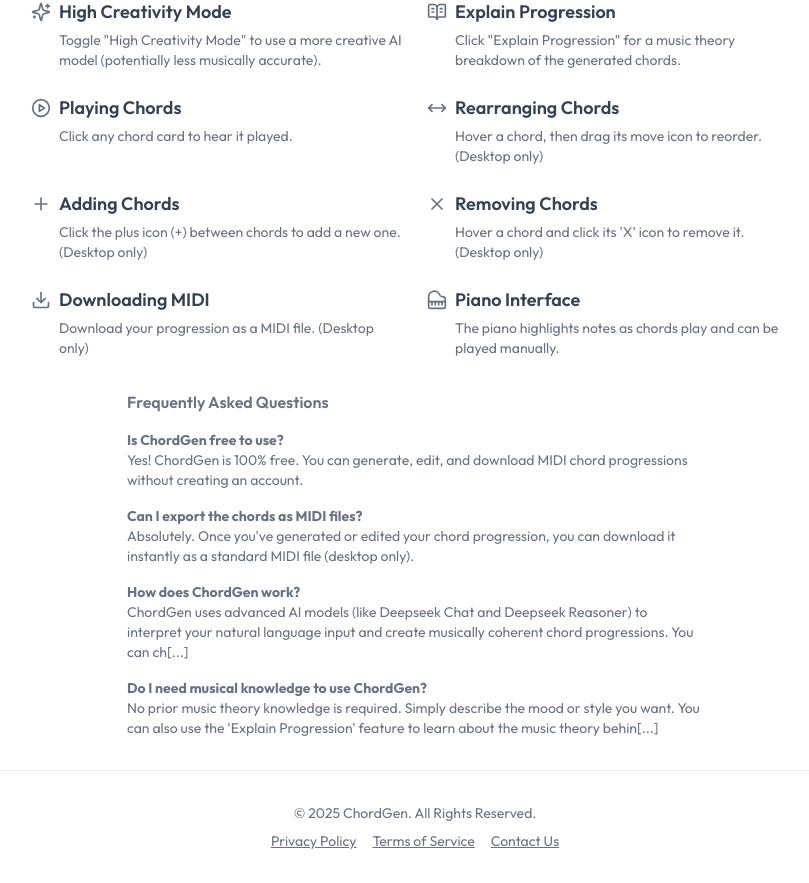
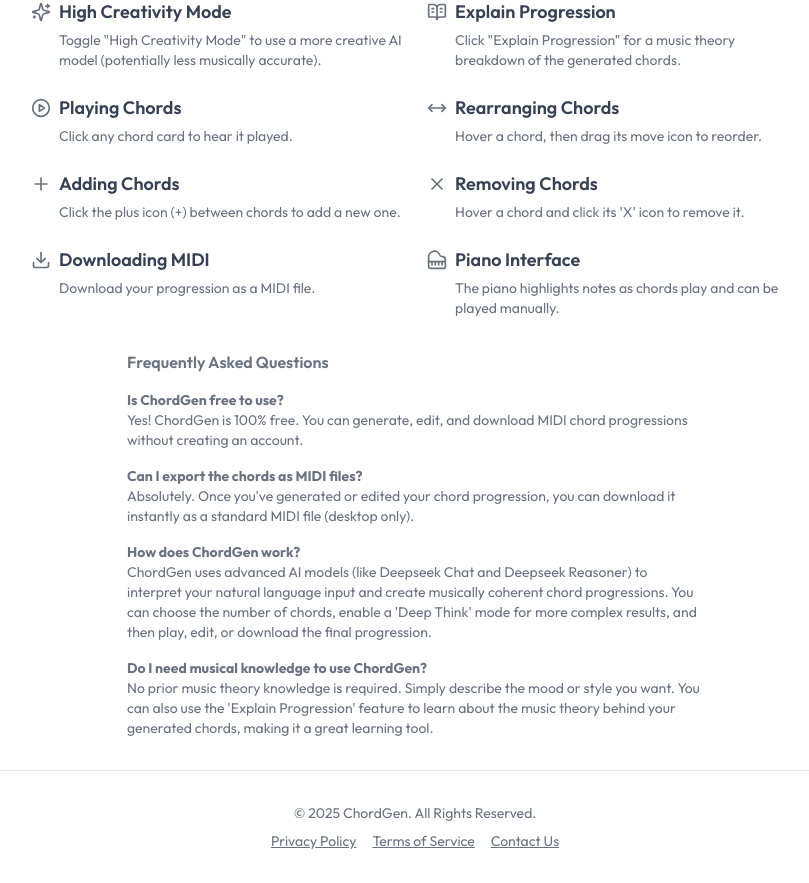
Before and after one commit to timdedie/chord-generator, a Next.js app: page /contact in a window 1280 px wide. Shown: the part 1158-2041 px from the top of the page, without its empty margins (225-1034 px from the left). Built offline with nearby package versions, Linux system fonts and the light colour scheme; no server answers.

Commit message:
layout placeholders

```diff
--- a/app/layout.tsx
+++ b/app/layout.tsx
@@ -6,7 +6,7 @@ import Script from "next/script";
 import React from "react";
 import { Toaster as SonnerToaster } from "@/components/ui/sonner";
 import { howItWorksItems } from "@/lib/howItWorksData";
-import { CSPostHogProvider } from "./providers"; // Or your chosen path e.g. ./posthog-provider
+import { CSPostHogProvider } from "./providers";
 import { SpeedInsights } from "@vercel/speed-insights/next"
 
 const outfit = Outfit({
@@ -16,7 +16,7 @@ const outfit = Outfit({
     display: "swap",
 });
 
-// JSON-LD Schemas (Keep as is)
+// JSON-LD Schemas
 const webAppSchema = {
     "@context": "https://schema.org",
     "@type": "WebApplication",
@@ -55,7 +55,7 @@ const faqSchema = {
             name: "How does ChordGen work?",
             acceptedAnswer: {
                 "@type": "Answer",
-                text: "ChordGen uses advanced AI models (like Deepseek Chat and Deepseek Reasoner) to interpret your natural language input and create musically coherent chord progressions. You can ch[...]"
+                text: "ChordGen uses advanced AI models (like Deepseek Chat and Deepseek Reasoner) to interpret your natural language input and create musically coherent chord progressions. You can choose the number of chords, enable a 'Deep Think' mode for more complex results, and then play, edit, or download the final progression.",
             },
         },
         {
@@ -63,7 +63,7 @@ const faqSchema = {
             name: "Do I need musical knowledge to use ChordGen?",
             acceptedAnswer: {
                 "@type": "Answer",
-                text: "No prior music theory knowledge is required. Simply describe the mood or style you want. You can also use the 'Explain Progression' feature to learn about the music theory behin[...]"
+                text: "No prior music theory knowledge is required. Simply describe the mood or style you want. You can also use the 'Explain Progression' feature to learn about the music theory behind your generated chords, making it a great learning tool.",
             },
         },
     ],
@@ -78,10 +78,10 @@ const howToSchema = {
     step: [
         { "@type": "HowToStep", name: "Describe Desired Chords", text: "Enter a text description (e.g., 'epic movie score chords', 'jazzy lofi progression in F minor') into the input field." },
         { "@type": "HowToStep", name: "Select Number of Chords", text: "Use the dropdown to choose how many chords (2-8) you want in your progression." },
-        { "@type": "HowToStep", name: "Enable Deep Think (Optional)", text: "Toggle the 'Deep Think' switch to use a more advanced AI model for potentially richer or more complex chord suggestions. Th[...]" },
+        { "@type": "HowToStep", name: "Enable Deep Think (Optional)", text: "Toggle the 'Deep Think' switch to use a more advanced AI model for potentially richer or more complex chord suggestions. This may take slightly longer but can produce more unique results." },
         { "@type": "HowToStep", name: "Generate Progression", text: "Click the refresh button or press Enter in the input field to generate your chord progression." },
         { "@type": "HowToStep", name: "Play Chords", text: "Click on any of the generated chord cards to hear the chord played on the virtual piano." },
-        { "@type": "HowToStep", name: "Explain Progression", text: "Click the 'Explain Progression' button (appears after generation) to receive an AI-generated music theory explanation of the chord s[...]" },
+        { "@type": "HowToStep", name: "Explain Progression", text: "Click the 'Explain Progression' button (appears after generation) to receive an AI-generated music theory explanation of the chord sequence, helping you understand why the chords work together." },
         { "@type": "HowToStep", name: "Rearrange Chords (Desktop)", text: "On a desktop computer, hover over a chord card to reveal the move icon, then drag and drop the chord to a new position." },
         { "@type": "HowToStep", name: "Add Chords (Desktop)", text: "On desktop, click the plus icon (+) that appears between chords to have the AI suggest and insert a new chord at that spot." },
         { "@type": "HowToStep", name: "Remove Chords (Desktop)", text: "On desktop, hover over a chord card and click the 'X' icon to remove that chord from the progression." },
@@ -101,7 +101,7 @@ export default function RootLayout({
             <title>ChordGen – Free AI Chord Progression Generator & MIDI Export Tool</title>
             <meta
                 name="description"
-                content="Generate unique chord progressions instantly using natural language with ChordGen. Free to use! Edit chords, rearrange them, download MIDI files, and learn music theory with A[...]"
+                content="Generate unique chord progressions instantly using natural language with ChordGen. Free to use! Edit chords, rearrange them, download MIDI files, and learn music theory with AI-powered explanations."
             />
             <meta name="author" content="ChordGen Team" />
             <meta
@@ -146,9 +146,9 @@ export default function RootLayout({
             />
         </head>
         <body className={`${outfit.className} flex flex-col min-h-screen`}>
-        <CSPostHogProvider> {/* MOVED PROVIDER TO WRAP CONTENT INSIDE BODY */}
+        <CSPostHogProvider>
             <main className="flex-grow">{children}</main>
-            <Analytics /> {/* Vercel Analytics */}
+            <Analytics />
             <SpeedInsights/>
             <footer className="w-full text-center text-sm text-gray-500 dark:text-gray-400 p-8 space-y-8 relative z-20 bg-white dark:bg-black">
                 <div>
--- a/lib/howItWorksData.ts
+++ b/lib/howItWorksData.ts
@@ -48,22 +48,22 @@ export const howItWorksItems: HowItWorksItem[] = [
     },
     {
         title: "Rearranging Chords",
-        description: "Hover a chord, then drag its move icon to reorder. (Desktop only)",
+        description: "Hover a chord, then drag its move icon to reorder.",
         IconComponent: MoveHorizontal,
     },
     {
         title: "Adding Chords",
-        description: "Click the plus icon (+) between chords to add a new one. (Desktop only)",
+        description: "Click the plus icon (+) between chords to add a new one.",
         IconComponent: Plus,
     },
     {
         title: "Removing Chords",
-        description: "Hover a chord and click its 'X' icon to remove it. (Desktop only)",
+        description: "Hover a chord and click its 'X' icon to remove it.",
         IconComponent: X,
     },
     {
         title: "Downloading MIDI",
-        description: "Download your progression as a MIDI file. (Desktop only)",
+        description: "Download your progression as a MIDI file.",
         IconComponent: Download,
     },
     {
```
